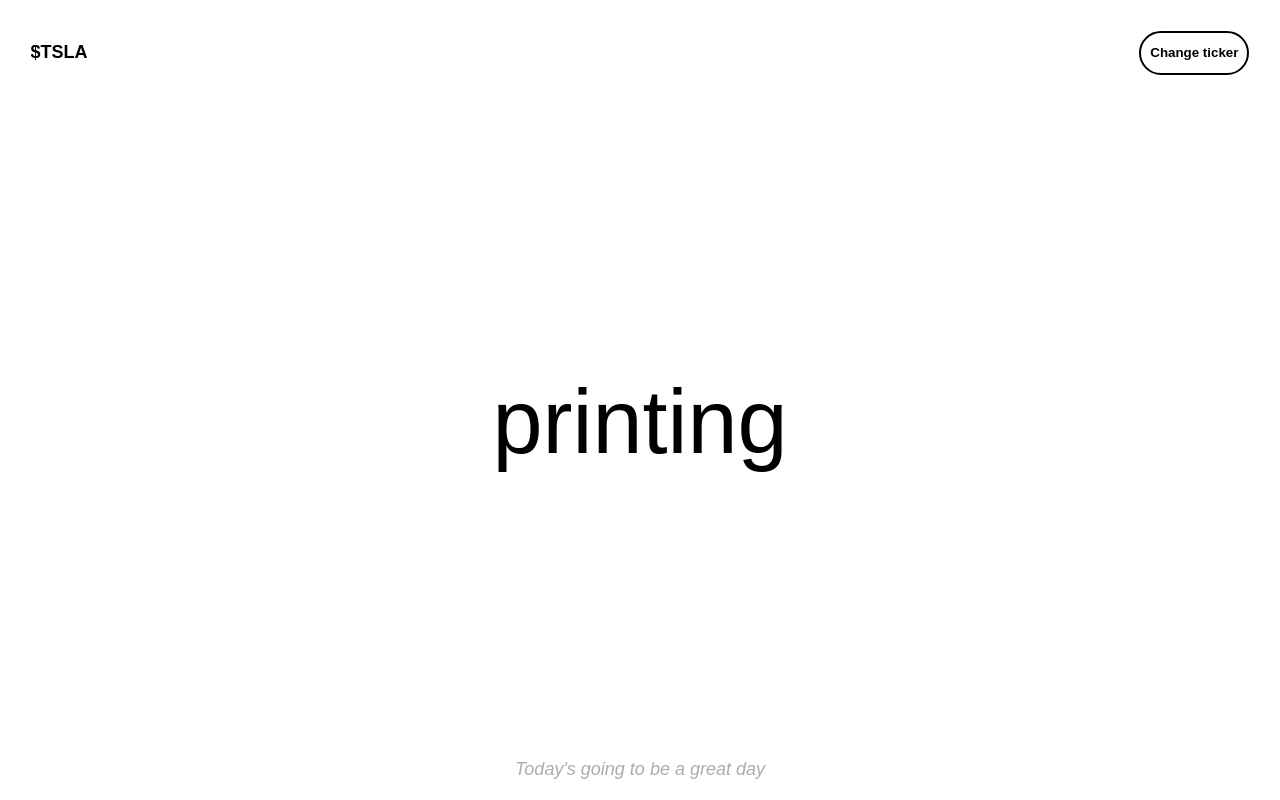
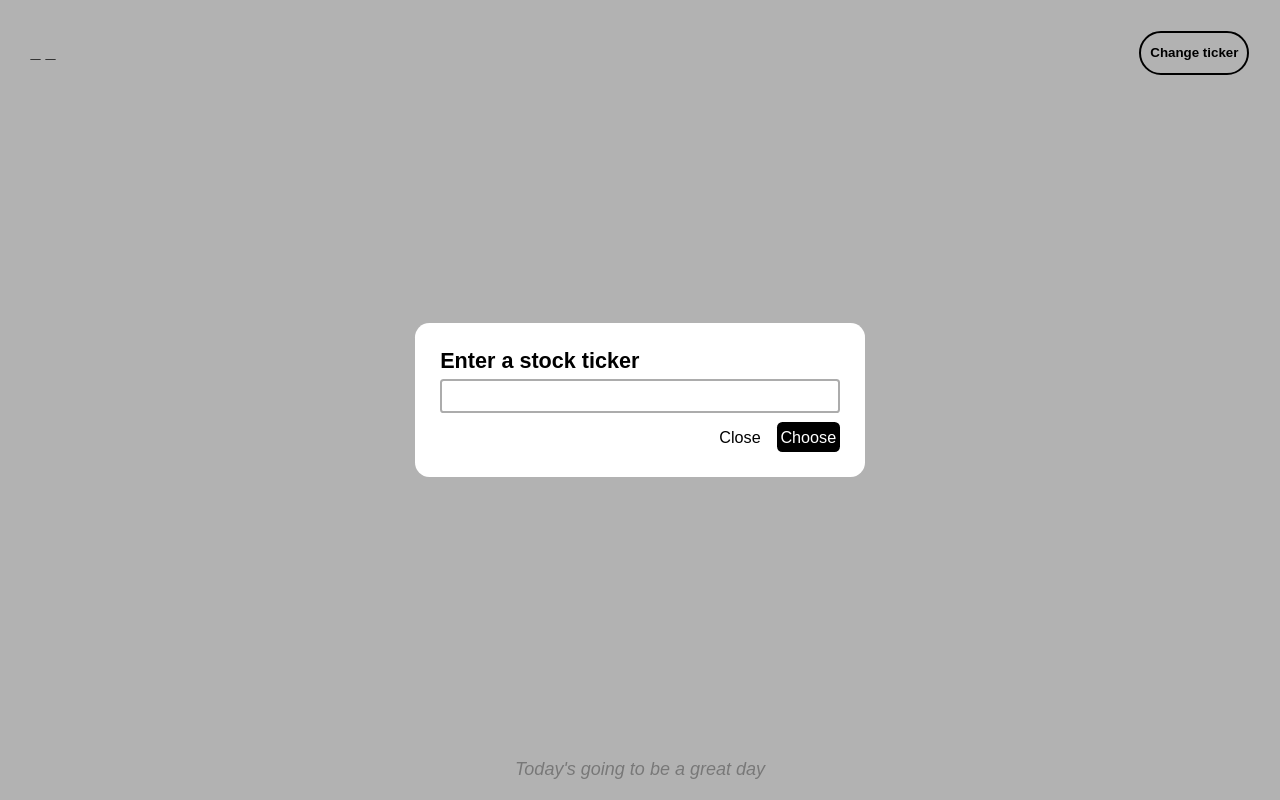
Before and after one commit to aynavbar/stonks, a Svelte app: page / in a window 1280 px wide. Built offline with nearby package versions, Linux system fonts and the light colour scheme.

Commit message:
feat: adds the ticker picker dialog

```diff
--- a/src/App.svelte
+++ b/src/App.svelte
@@ -1,38 +1,79 @@
 <script>
-    import { traderSlang, generateRandomCategory } from "./lib/phrases.js"
+    import { traderSlang, generateRandomSentiment } from "./lib/phrases.js"
 
-    let phraseParagraphRef;
+    let phraseParagraphRef, tickerInputRef;
     let intervalID = null;
 
-    let selectedTicker = $state("$TSLA");
-    let currentSentiment = $state(generateRandomCategory())
-    let sentimentPhrase = $derived(generateSentimentPhrase(currentSentiment));
+    let selectedTicker = $state("");
+    let sentimentPhrase = $state("");
+    let showDialog = $derived(selectedTicker == false)
 
     function generateSentimentPhrase(sentiment) {
-      const phrase = traderSlang[sentiment][Math.floor(Math.random() * traderSlang[currentSentiment].length)]
-      return phrase;
+      const phrase = traderSlang[sentiment][Math.floor(Math.random() * traderSlang[sentiment].length)]
+
+      sentimentPhrase = phrase;
     }
 
     $effect(() => {
-      if (!intervalID) {
-          intervalID = setInterval(() => {
-              currentSentiment = generateRandomCategory();
-          }, 4000)
-          return () => {
-              clearInterval(intervalID)
-          }
+      if (selectedTicker) {
+        intervalID = null;
+        intervalID = setInterval(() => {
+            const currentSentiment = generateRandomSentiment();
+            generateSentimentPhrase(currentSentiment)
+        }, 4000)
+      }
+
+      return () => {
+        if (intervalID) {
+          clearInterval(intervalID)
+        }
       }
     })
 </script>
 
 <div class="app-container">
     <header>
-        <h1>{selectedTicker}</h1>
-        <button class="change-ticker-button">Change ticker</button>
+        <h1>{selectedTicker ? selectedTicker : "_ _"}</h1>
+        <button
+            onclick={() => {
+              showDialog = true;
+            }}
+            class="change-ticker-button"
+        >Change ticker</button>
     </header>
     <main>
-        <p bind:this={phraseParagraphRef} class="sentiment-text" id="sentiment-text">{sentimentPhrase}</p>
+        <p bind:this={phraseParagraphRef} class="sentiment-text" id="sentiment-text">{sentimentPhrase ? sentimentPhrase : "_ _"}</p>
     </main>
+    {#if showDialog}
+        <div class="dialog-overlay">
+            <div class="dialog">
+                <label>
+                    Enter a stock ticker
+                    <input
+                        class="ticker-input"
+                        bind:this={tickerInputRef}
+                        onkeyup={(event) => {
+                          if (event.key === "Enter" && event.target.value.trim() !== "") {
+                            selectedTicker = event.target.value.trim()
+                            showDialog = false;
+                          }
+                        }}
+                        type="text">
+                </label>
+                <div class="dialog-controls-container">
+                    <button disabled={selectedTicker === ""} onclick={() => {
+                      showDialog = false;
+                    }}>Close</button>
+                    <button onclick={() => {
+                      if (tickerInputRef.value.trim() !== "") {
+                        selectedTicker = tickerInputRef.value.trim()
+                        showDialog = false;
+                      }
+                    }}>Choose</button>
+                </div>
+            </div>
+        </div>
+    {/if}
     <footer class="mocking-text"><p class="secondary"><i>Today's going to be a great day</i></p></footer>
 </div>
 
@@ -82,6 +123,63 @@
         font-size: clamp(2rem, 8vw, 5rem);
     }
 
+    .dialog-overlay {
+        position: fixed;
+        top: 0;
+        height: 100vh;
+        width: 100%;
+        background-color: #0000004d;
+        display: flex;
+        align-items: center;
+        justify-content: center;
+    }
+
+    .dialog {
+        width: 25rem;
+        border-radius: 0.8rem;
+        padding: 1.4rem;
+        display: flex;
+        flex-direction: column;
+        background-color: #ffffff;
+    }
+
+    .dialog label {
+        display: flex;
+        flex-direction: column;
+        gap: 0.3rem;
+        font-size: 1.2rem;
+        font-weight: 600;
+    }
+
+    .dialog .ticker-input {
+        font-size: 0.9rem;
+        outline: none;
+        border: 2px solid var(--sec);
+        padding-block: 0.3rem;
+        padding-inline: 0.2rem;
+        border-radius: 0.2rem;
+    }
+
+    .dialog .dialog-controls-container {
+        display: flex;
+        justify-content: flex-end;
+        padding-block-start: 0.5rem;
+        gap: 0.7rem;
+    }
+
+    .dialog .dialog-controls-container button {
+        font-size: 0.9rem;
+        border: none;
+        padding-block: 0.3rem;
+        padding-inline: 0.2rem;
+    }
+
+    .dialog .dialog-controls-container button:nth-child(2) {
+        background-color: #000000;
+        color: #ffffff;
+        border-radius: 0.3rem;
+    }
+
     footer {
         margin: auto;
     }
--- a/src/app.css
+++ b/src/app.css
@@ -20,3 +20,7 @@ h1, p:not(.secondary), button {
 .secondary {
     color: var(--sec)
 }
+
+button {
+    cursor: pointer;
+}
--- a/src/lib/phrases.js
+++ b/src/lib/phrases.js
@@ -68,8 +68,8 @@ const traderSlang = {
 
 const categories = Object.keys(traderSlang)
 
-function generateRandomCategory() {
+function generateRandomSentiment() {
   return categories[Math.floor(Math.random() * categories.length)]
 }
 
-export { traderSlang, generateRandomCategory }
+export { traderSlang, generateRandomSentiment }
```
